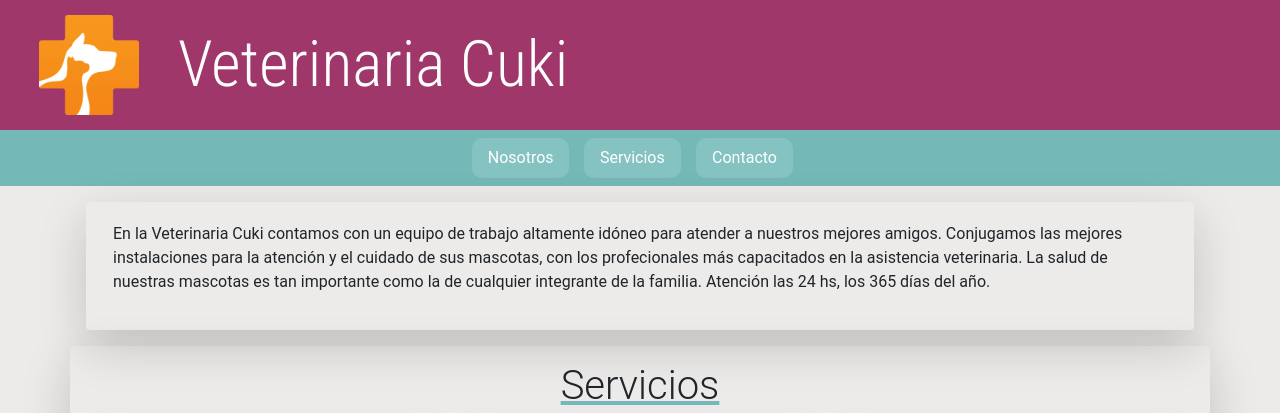
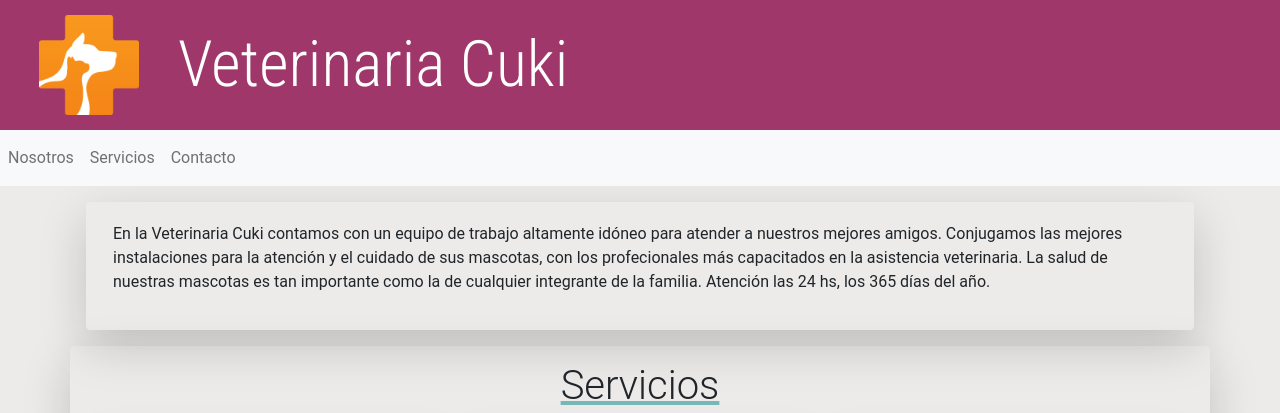
Before and after one commit to jdmumo/VeteCuki, a plain HTML site: page index.html in a window 1280 px wide. Shown: the top 413 px of the page. Drawn offline with nearby package versions, Linux system fonts and the light colour scheme.

Commit message:
Nuevos cambios 11

```diff
--- a/index.html
+++ b/index.html
@@ -30,29 +30,29 @@
     </div>
 
     <main>
-        <div class="container-fluid contenedor cont-nav">
-            <div class="row justify-content-around fila">
-                <nav class="navbar justify-content-around fila">
-                    <ul class="nav">
-                        <div class="col-xs-4 col-lg-4 columna">
-                            <li class="nav-item">
+
+
+<nav class="navbar navbar-expand-lg navbar-light bg-light">
+    <button class="navbar-toggler" type="button" data-toggle="collapse" data-target="#navbarSupportedContent" aria-controls="navbarSupportedContent" aria-expanded="false" aria-label="Toggle navigation">
+    <span class="navbar-toggler-icon"></span>
+    </button>
+
+    <div class="collapse navbar-collapse" id="navbarSupportedContent">
+      <ul class="navbar-nav mr-auto">
+        <li class="nav-item active">
           <a class="nav-link" href="#nosotros">Nosotros</a>
         </li>
-                        </div>
-                        <div class="col-xs-4 col-lg-4 columna">
         <li class="nav-item">
           <a class="nav-link" href="#servicios">Servicios</a>
         </li>
-                        </div>
-                        <div class="col-xs-4 col-lg-4 columna">
         <li class="nav-item">
           <a class="nav-link" href="#contacto">Contacto</a>
         </li>
+      </ul>
     </div>
-                    </ul>
   </nav>
-            </div>
-        </div>
+
+
 
         <div id="nosotros" class="container p-3 rounded contenedor">
             <div class="row fila shadow-lg rounded">
--- a/styles.css
+++ b/styles.css
@@ -69,7 +69,7 @@ body {
     background-color: var(--colorFondo);
 }
 
-/* NAVBAR: */
+/* NAVBAR: *//*
 .cont-nav {
     background-color: var(--colorSec);
 }
@@ -87,7 +87,7 @@ body {
     border-radius: 10px;
     color: var(--colorFuentePri);
 }
-
+*/
 /*NOSOTROS: */
 #nosotros p {
     padding: 20px 15px;
```
Lines whose indentation alone changed are shown as unchanged.
